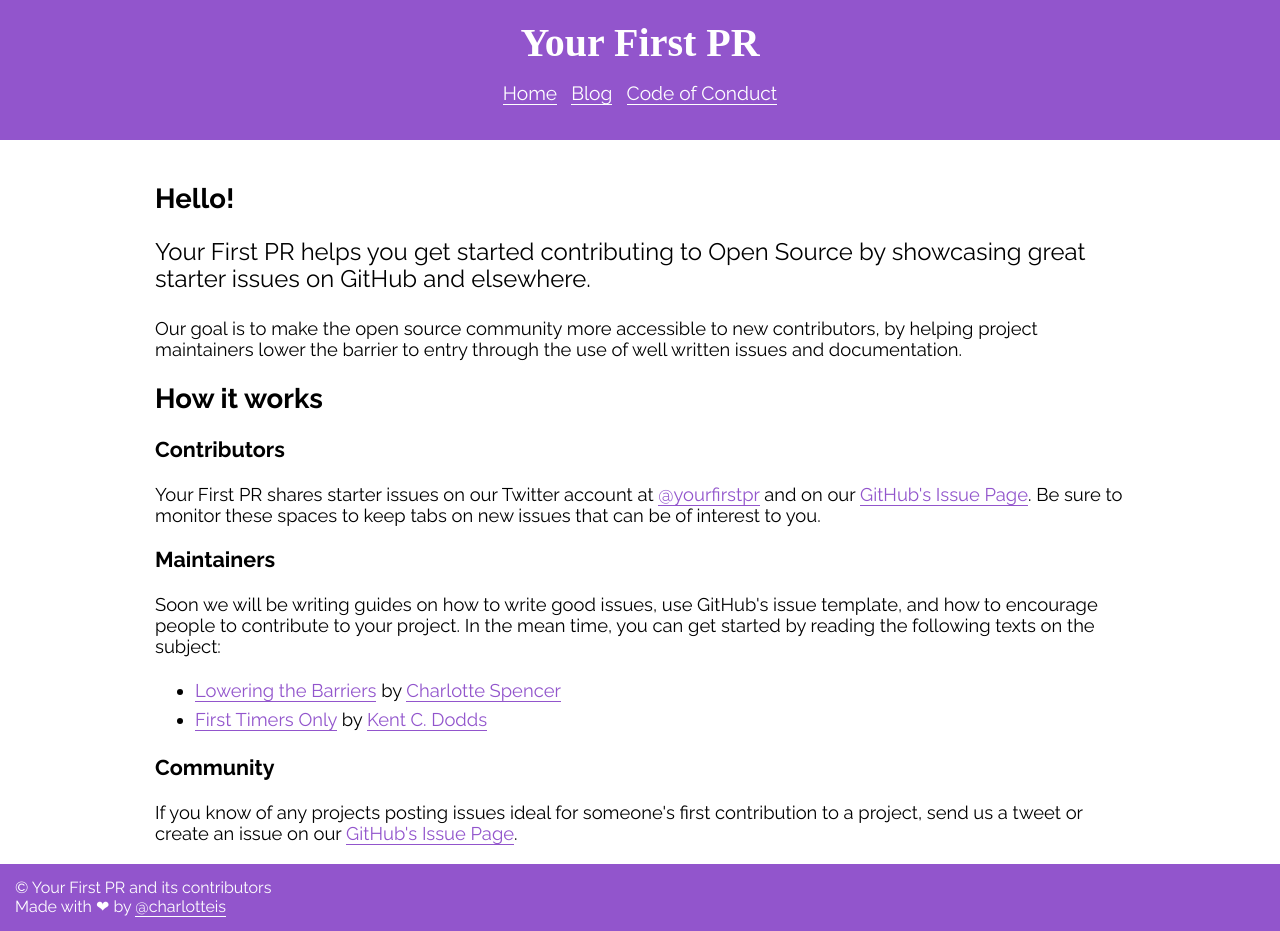
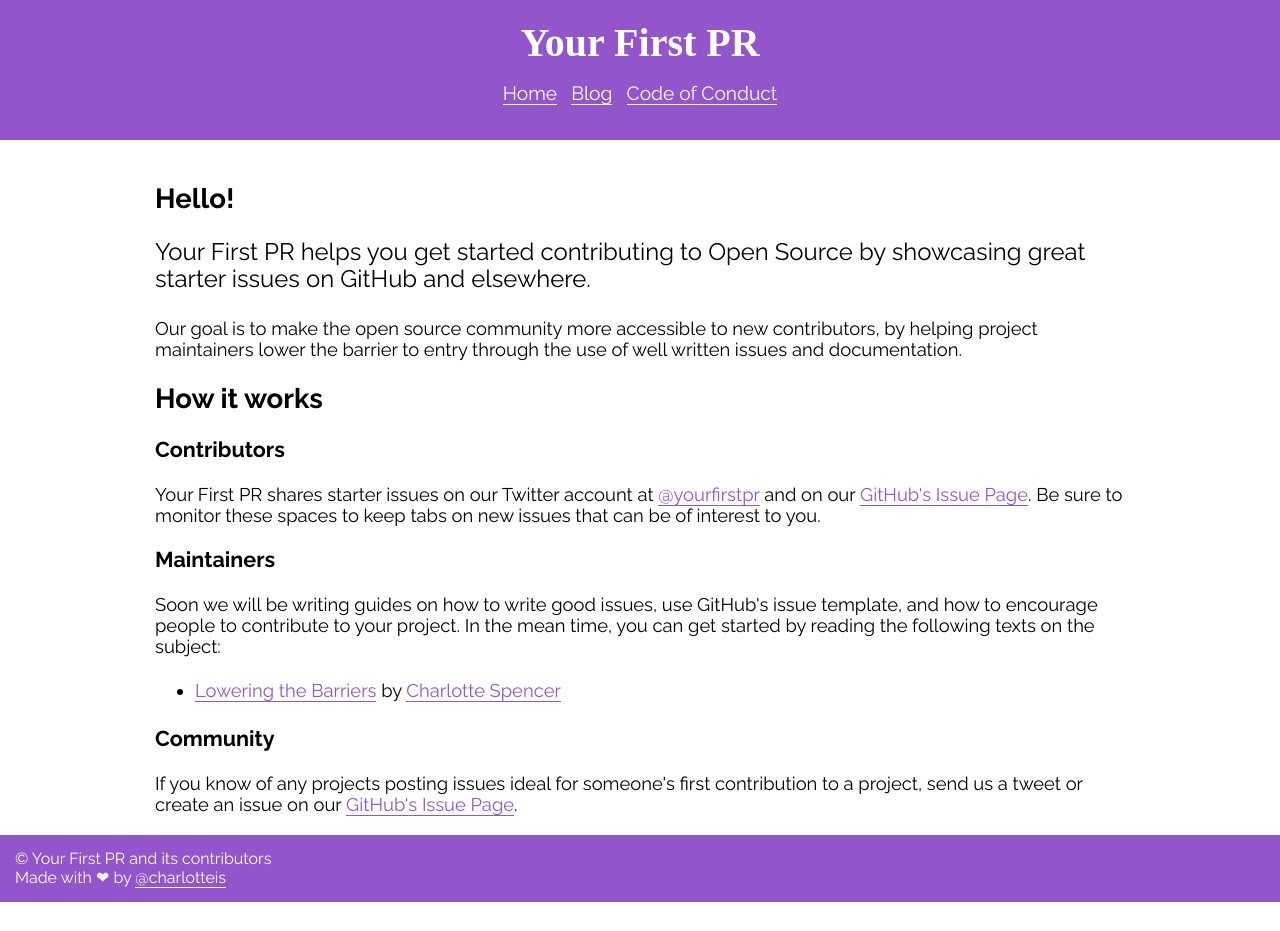
Before and after one commit to yourfirstpr/yourfirstpr.github.io, a Jekyll site: the page built from index.html, in a window 1280 px wide. Built offline with Jekyll 4.4.1, drawn with Linux system fonts in a browser that asks for light colours; nearby versions of some CDN libraries; some web fonts are replaced; after the commit the page ends 902 px from its top, so only the background shows below that.

Commit message:
Update index.html
The link should be removed since the resource is no longer available.
(https://medium.com/@kentcdodds/first-timers-only-78281ea47455)

```diff
--- a/index.html
+++ b/index.html
@@ -27,7 +27,7 @@
       you can get started by reading the following texts on the subject:
       <ul>
         <li><a href='https://the-pastry-box-project.net/charlotte-spencer/2015-september-16'>Lowering the Barriers</a> by <a href='https://twitter.com/charlotteis'>Charlotte Spencer</a></li>
-        <li><a href='https://medium.com/@kentcdodds/first-timers-only-78281ea47455'>First Timers Only</a> by <a href='https://twitter.com/kentcdodds'>Kent C. Dodds</a></li>
+
       </ul>
     </p>
     <h3>Community</h3>
```
